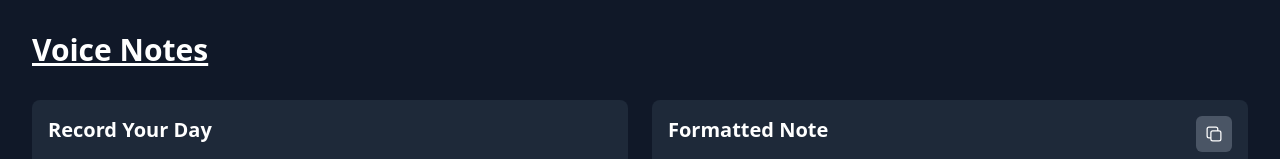
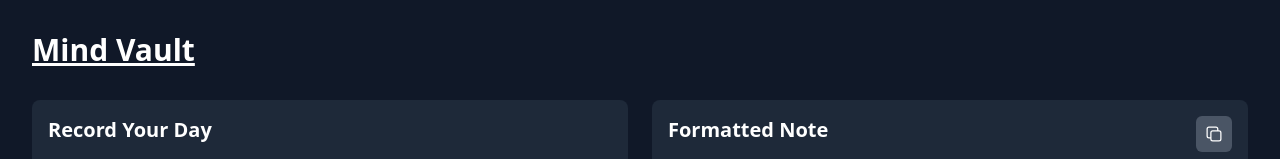
Before and after one commit to colindchung/voice-notes, a React (Vite) app: page / in a window 1280 px wide. Shown: the top 159 px of the page. Built offline with nearby package versions, Linux system fonts and the light colour scheme; no server answers.

Commit message:
mindvault

```diff
--- a/index.html
+++ b/index.html
@@ -4,7 +4,7 @@
     <meta charset="UTF-8" />
     <link rel="icon" type="image/svg+xml" href="/favicon.ico" />
     <meta name="viewport" content="width=device-width, initial-scale=1.0" />
-    <title>Vite + React + TS</title>
+    <title>Mind Vault</title>
   </head>
   <body>
     <div id="root"></div>
--- a/package.json
+++ b/package.json
@@ -1,5 +1,5 @@
 {
-  "name": "voice-notes",
+  "name": "mind-vault",
   "private": true,
   "version": "0.0.0",
   "type": "module",
--- a/src/App.tsx
+++ b/src/App.tsx
@@ -170,7 +170,7 @@ function App() {
 
   return (
     <main className="flex h-screen w-screen flex-col bg-gray-900 p-8 text-white">
-      <h1 className="mb-8 text-3xl font-bold text-white underline">Voice Notes</h1>
+      <h1 className="mb-8 text-3xl font-bold text-white underline">Mind Vault</h1>
 
       <div className="grid grid-cols-1 gap-6 md:grid-cols-2">
         <div className="flex flex-col space-y-4">
```
Also changed, not shown: 2 other files (tests, documents, lock files or other folders).
